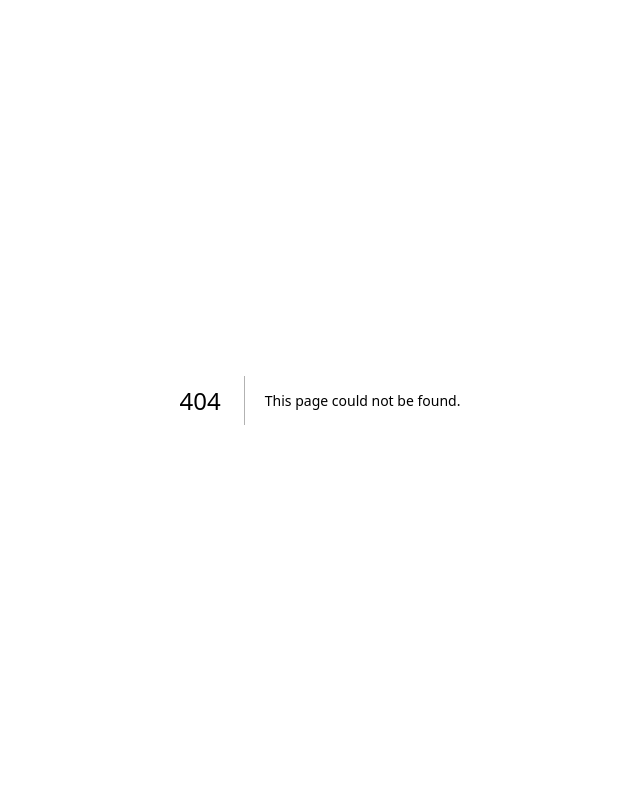
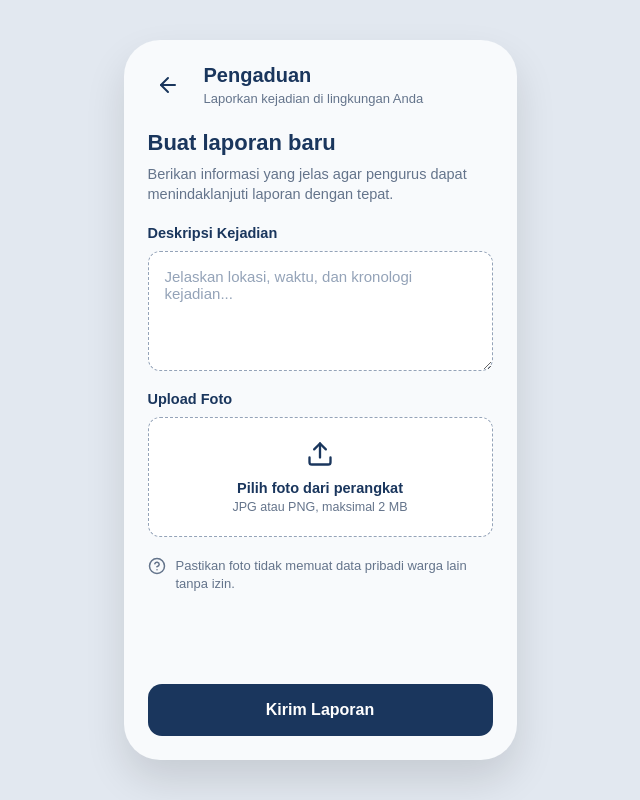
Before and after one commit to kevinnth26/Tugas-Modul-7-dan-8_Kel18_Vinix, a Next.js app in the folder tugas-8/: page /pengaduan in a window 1280 px wide. Before the commit this address had no page. Shown: the whole page, without its empty margins (320-960 px from the left). Built offline with nearby package versions, Linux system fonts and the light colour scheme.

Commit message:
migrasi HTML + CSS ke Next.js - Page (pengaduan) & memperbaiki css bleeding (ketidakkonsistenan pada page profil)

```diff
--- /dev/null
+++ b/tugas-8/src/app/pengaduan/page.jsx
@@ -0,0 +1,116 @@
+"use client";
+
+import { useState, useRef } from 'react';
+import { useRouter } from 'next/navigation';
+import './pengaduan.css';
+
+export default function Pengaduan() {
+  const router = useRouter();
+  const fileInputRef = useRef(null);
+  const [fileName, setFileName] = useState("");
+
+  const handleFileChange = (e) => {
+    const file = e.target.files[0];
+    if (file) {
+      setFileName(file.name);
+    }
+  };
+
+  const triggerFileInput = () => {
+    fileInputRef.current.click();
+  };
+
+  const handleSubmit = (e) => {
+    e.preventDefault();
+    // Di sini logika untuk mengirim pengaduan ke database
+    alert("Laporan Anda berhasil dikirim!");
+    router.back(); // Kembali ke halaman sebelumnya setelah submit
+  };
+
+  return (
+    <div className="app" id="app">
+      <main id="main">
+        <section className="view" aria-label="Pengaduan">
+
+          <header className="appbar">
+            {/* Tombol Back Dinamis menggunakan router.back() */}
+            <button className="appbar__back" onClick={() => router.back()} aria-label="Kembali">
+              <svg width="24" height="24" viewBox="0 0 24 24" fill="none" stroke="currentColor" strokeWidth="2" strokeLinecap="round" strokeLinejoin="round">
+                <line x1="19" y1="12" x2="5" y2="12" />
+                <polyline points="12 19 5 12 12 5" />
+              </svg>
+            </button>
+            <div className="appbar__text">
+              <h1>Pengaduan</h1>
+              <p>Laporkan kejadian di lingkungan Anda</p>
+            </div>
+          </header>
+
+          <form className="stack" id="form-pengaduan" onSubmit={handleSubmit} noValidate>
+            <div>
+              <h2 className="form-title">Buat laporan baru</h2>
+              <p className="lead">Berikan informasi yang jelas agar pengurus dapat menindaklanjuti laporan dengan tepat.</p>
+            </div>
+
+            <div className="field">
+              <label htmlFor="p-deskripsi">Deskripsi Kejadian</label>
+              <textarea
+                id="p-deskripsi"
+                className="textarea"
+                rows="3"
+                placeholder="Jelaskan lokasi, waktu, dan kronologi kejadian..."
+                required
+              ></textarea>
+            </div>
+
+            <div className="field">
+              <label id="p-foto-label">Upload Foto</label>
+
+              {/* Input file asli (disembunyikan) */}
+              <input
+                type="file"
+                id="p-foto"
+                ref={fileInputRef}
+                accept="image/jpeg,image/png"
+                onChange={handleFileChange}
+                hidden
+              />
+
+              {/* Tombol visual Dropzone yang interaktif */}
+              <div
+                className="dropzone"
+                id="p-drop"
+                onClick={triggerFileInput}
+                style={{ borderStyle: fileName ? 'solid' : 'dashed' }}
+              >
+                <svg width="28" height="28" viewBox="0 0 24 24" fill="none" stroke="currentColor" strokeWidth="2" strokeLinecap="round" strokeLinejoin="round">
+                  <path d="M21 15v4a2 2 0 0 1-2 2H5a2 2 0 0 1-2-2v-4"/>
+                  <polyline points="17 8 12 3 7 8"/>
+                  <line x1="12" y1="3" x2="12" y2="15"/>
+                </svg>
+                <strong>
+                  {fileName ? fileName : 'Pilih foto dari perangkat'}
+                </strong>
+                <small>
+                  {fileName ? 'Klik untuk mengganti gambar' : 'JPG atau PNG, maksimal 2 MB'}
+                </small>
+              </div>
+            </div>
+
+            <p className="hint">
+              <svg width="18" height="18" viewBox="0 0 24 24" fill="none" stroke="currentColor" strokeWidth="2" strokeLinecap="round" strokeLinejoin="round" style={{ flexShrink: 0 }}>
+                <circle cx="12" cy="12" r="10"/>
+                <path d="M9.09 9a3 3 0 0 1 5.83 1c0 2-3 3-3 3"/>
+                <line x1="12" y1="17" x2="12.01" y2="17"/>
+              </svg>
+              <span>Pastikan foto tidak memuat data pribadi warga lain tanpa izin.</span>
+            </p>
+
+            <button type="submit" className="btn">Kirim Laporan</button>
+          </form>
+
+        </section>
+      </main>
+    </div>
+  );
+}
--- /dev/null
+++ b/tugas-8/src/app/pengaduan/pengaduan.css
@@ -0,0 +1,201 @@
+/* =========================================================
+   1. KERANGKA LAYAR UTAMA (Curved & Centered)
+   ========================================================= */
+body {
+  background-color: #e2e8f0 !important;
+  margin: 0;
+  display: flex;
+  justify-content: center;
+  align-items: center;
+  min-height: 100vh;
+}
+
+.app {
+  background-color: #f8fafc !important; /* Warna abu-abu sangat terang */
+  color: #1e293b !important;
+  width: 100%;
+  max-width: 393px !important;
+  height: 852px;
+  max-height: 90vh;
+  margin: 20px auto !important;
+  border-radius: 36px !important;
+  box-shadow: 0 20px 40px rgba(0, 0, 0, 0.12);
+  overflow: hidden;
+  position: relative;
+  display: flex;
+  flex-direction: column;
+}
+
+.app main {
+  flex: 1;
+  overflow-y: auto;
+  display: flex;
+  flex-direction: column;
+}
+
+.view {
+  display: flex;
+  flex-direction: column;
+  height: 100%;
+  padding: 24px;
+  box-sizing: border-box;
+}
+
+/* =========================================================
+   2. HEADER / APPBAR
+   ========================================================= */
+.appbar {
+  display: flex;
+  align-items: center;
+  gap: 16px;
+  margin-bottom: 24px;
+  background: transparent;
+}
+.appbar__back {
+  display: flex;
+  align-items: center;
+  justify-content: center;
+  width: 40px;
+  height: 40px;
+  color: #1A365D; /* Biru Dongker Gelap */
+  background: transparent;
+  border: none;
+  cursor: pointer;
+  padding: 0;
+  text-decoration: none;
+}
+.appbar__text {
+  display: flex;
+  flex-direction: column;
+}
+.appbar__text h1 {
+  font-size: 20px;
+  font-weight: 700;
+  margin: 0 0 4px 0;
+  color: #1A365D;
+}
+.appbar__text p {
+  font-size: 13px;
+  color: #64748b;
+  margin: 0;
+}
+
+/* =========================================================
+   3. LAYOUT FORM
+   ========================================================= */
+.stack {
+  display: flex;
+  flex-direction: column;
+  flex: 1;
+  gap: 20px;
+}
+.form-title {
+  font-size: 22px;
+  font-weight: 700;
+  color: #1A365D;
+  margin: 0 0 8px 0;
+}
+.lead {
+  font-size: 14.5px;
+  color: #64748b;
+  line-height: 1.4;
+  margin: 0;
+}
+
+.field {
+  display: flex;
+  flex-direction: column;
+  gap: 10px;
+}
+.field label {
+  font-size: 14.5px;
+  font-weight: 700;
+  color: #1A365D;
+}
+
+/* =========================================================
+   4. INPUT TEXTAREA & DROPZONE
+   ========================================================= */
+.textarea {
+  width: 100%;
+  resize: vertical;
+  min-height: 120px;
+  background: #fff;
+  border: 1.5px dashed #94a3b8;
+  border-radius: 12px;
+  padding: 16px;
+  font-size: 15px;
+  color: #1e293b;
+  outline: 0;
+  box-sizing: border-box;
+  font-family: inherit;
+  transition: border-color 0.2s;
+}
+.textarea::placeholder { color: #94a3b8; }
+.textarea:focus { border-color: #1A365D; box-shadow: 0 0 0 3px rgba(26, 54, 93, 0.1); }
+
+.dropzone {
+  display: flex;
+  flex-direction: column;
+  align-items: center;
+  justify-content: center;
+  width: 100%;
+  min-height: 120px;
+  background-color: #ffffff;
+  border: 1.5px dashed #94a3b8;
+  border-radius: 12px;
+  padding: 20px;
+  box-sizing: border-box;
+  text-align: center;
+  cursor: pointer;
+  color: #1A365D;
+  transition: all 0.2s ease;
+}
+.dropzone:hover {
+  border-color: #1A365D;
+  background-color: #f8fafc;
+}
+.dropzone strong {
+  font-size: 14.5px;
+  font-weight: 700;
+  margin: 12px 0 4px 0;
+  color: #1A365D;
+}
+.dropzone small {
+  font-size: 12.5px;
+  color: #64748b;
+}
+
+/* =========================================================
+   5. CATATAN & TOMBOL KIRIM
+   ========================================================= */
+.hint {
+  display: flex;
+  gap: 10px;
+  align-items: flex-start;
+  font-size: 13px;
+  font-weight: 500;
+  color: #64748b;
+  line-height: 1.4;
+}
+
+/* Memaksa tombol ke bagian paling bawah */
+.btn {
+  margin-top: auto;
+  display: flex;
+  align-items: center;
+  justify-content: center;
+  width: 100%;
+  height: 52px;
+  border-radius: 14px;
+  font-size: 16px;
+  font-weight: 700;
+  border: none;
+  cursor: pointer;
+  background-color: #1A365D;
+  color: #ffffff;
+  transition: opacity 0.2s;
+}
+.btn:hover {
+  opacity: 0.9;
+}
--- a/tugas-8/src/app/profil/page.jsx
+++ b/tugas-8/src/app/profil/page.jsx
@@ -16,7 +16,7 @@ export default function Profil() {
   return (
     <div className="app" id="app">
       <main id="main">
-        <section className="view" aria-label="Profil Saya">
+        <section className="view-profil" aria-label="Profil Saya">
 
           {/* Bagian Atas: Profil Hero */}
           <header className="hero">
--- a/tugas-8/src/app/profil/profil.css
+++ b/tugas-8/src/app/profil/profil.css
@@ -33,7 +33,7 @@ body {
   flex-direction: column;
 }
 
-.view {
+.view-profil {
   display: flex;
   flex-direction: column;
   height: 100%;
```
